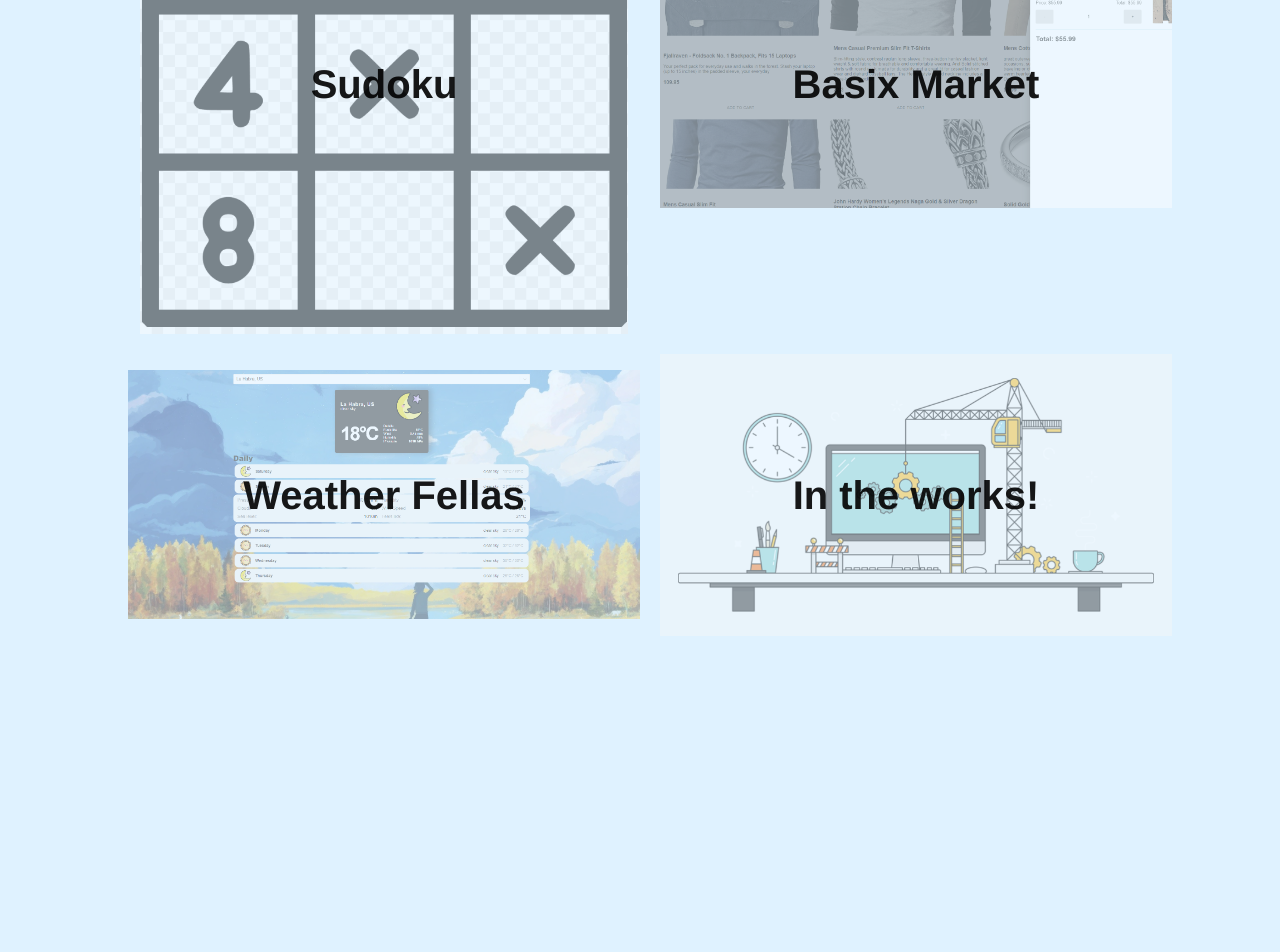
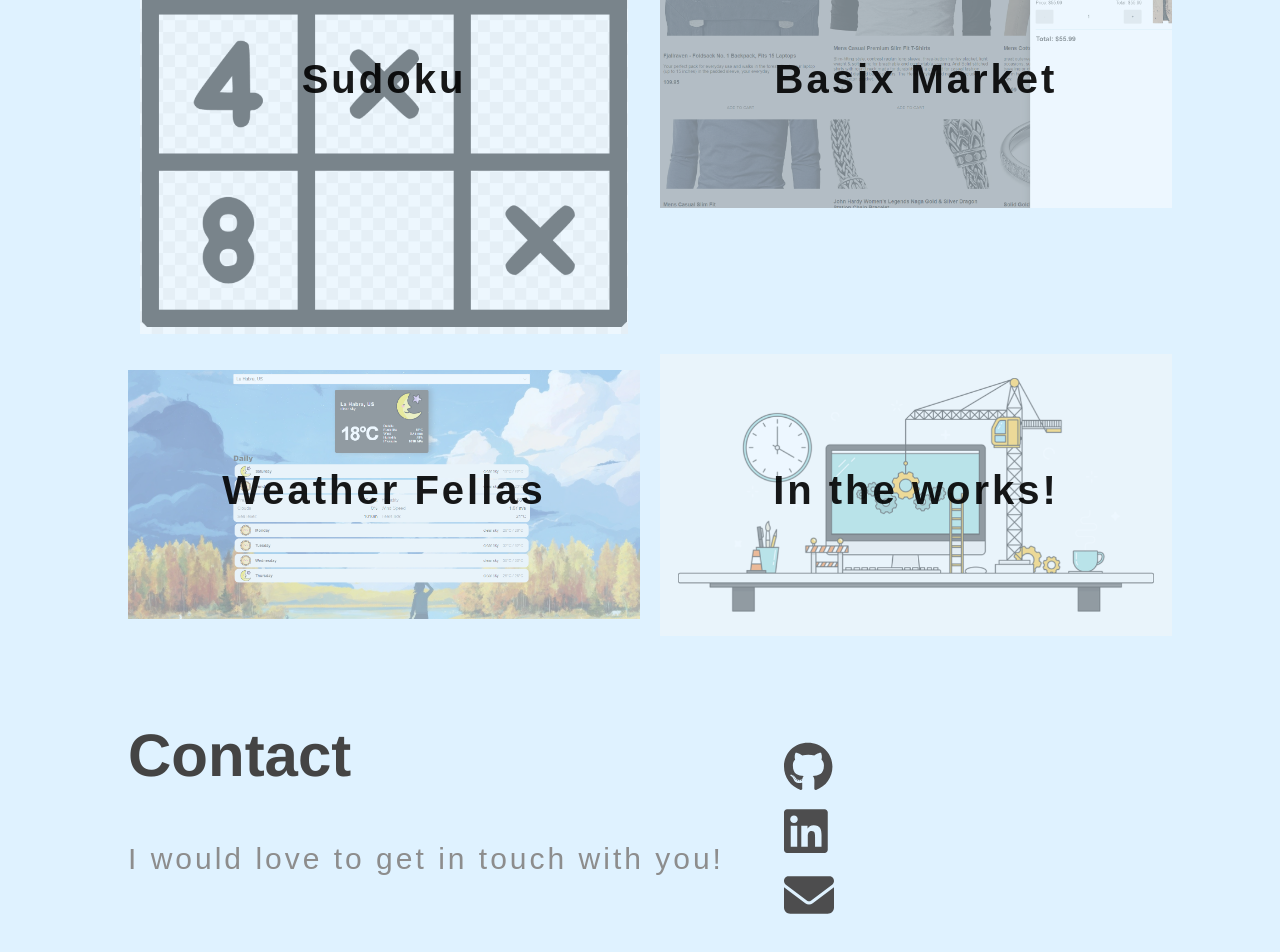
Before and after one commit to Ongiik/Website, a React (Create React App) app: page / in a window 1280 px wide. Shown: the part 1046-1998 px from the top of the page. Before the commit the page ends 1682 px from the top, so only its background shows below. Built offline with nearby package versions, Linux system fonts and the light colour scheme.

Commit message:
added contact page and anchor links

```diff
--- a/public/index.html
+++ b/public/index.html
@@ -24,20 +24,11 @@
       work correctly both with client-side routing and a non-root public URL.
       Learn how to configure a non-root public URL by running `npm run build`.
     -->
-    <title>React App</title>
+    <title>Benen Kim</title>
   </head>
   <body>
     <noscript>You need to enable JavaScript to run this app.</noscript>
     <div id="root"></div>
-    <!--
-      This HTML file is a template.
-      If you open it directly in the browser, you will see an empty page.
 
-      You can add webfonts, meta tags, or analytics to this file.
-      The build step will place the bundled scripts into the <body> tag.
-
-      To begin the development, run `npm start` or `yarn start`.
-      To create a production bundle, use `npm run build` or `yarn build`.
-    -->
   </body>
 </html>
--- a/src/App.js
+++ b/src/App.js
@@ -2,6 +2,7 @@
 import Home from './components/Home'
 import Header from './components/Header'
 import Projects from './components/Projects'
+import Contact from './components/Contact'
 
 function App() {
   return (
@@ -9,6 +10,7 @@
       <Header />
       <Home />
       <Projects />
+      <Contact />
     </>
   )
 }
--- a/src/components/Contact/index.js
+++ b/src/components/Contact/index.js
@@ -0,0 +1,49 @@
+import './index.scss'
+import { FontAwesomeIcon } from '@fortawesome/react-fontawesome'
+import { faGithub, faLinkedin } from '@fortawesome/free-brands-svg-icons'
+import { faEnvelope } from '@fortawesome/free-solid-svg-icons'
+
+const Contact = () => {
+   return (
+      <>
+      <div className="contact-page">
+         <h1>Contact</h1>
+         <p>I would love to get in touch with you!</p>
+         <ul>
+            <li>
+               <a
+                  target="_blank"
+                  rel="noreferrer"
+                  href="https://github.com/Ongiik"
+               >
+                  <FontAwesomeIcon icon={faGithub} color="#4d4d4e" />
+                  <h2>GitHub</h2>
+               </a>
+            </li>
+            <li>
+               <a
+                  target="_blank"
+                  rel="noreferrer"
+                  href="https://www.linkedin.com/in/benen-kim-59111b184/"
+               >
+                  <FontAwesomeIcon icon={faLinkedin} color="#4d4d4e" />
+                  <h2>LinkedIn</h2>
+               </a>
+            </li>
+            <li>
+               <a
+                  target="_blank"
+                  rel="noreferrer"
+                  href="mailto:benen.k18@gmail.com"
+               >
+                  <FontAwesomeIcon icon={faEnvelope} color="#4d4d4e" />
+                  <h2>E-Mail</h2>
+               </a>
+            </li>
+         </ul>
+      </div>
+      </>
+   )
+}
+
+export default Contact;
--- a/src/components/Contact/index.scss
+++ b/src/components/Contact/index.scss
@@ -0,0 +1,63 @@
+.contact-page {
+   position: absolute;
+   top: 215%;
+   left: 10%;
+
+   h1 {
+      font-weight: 800;
+      font-size: 60px;
+   }
+
+   p {
+      color: #8D8D8D;
+      margin-top: 24px;
+      font-weight: 400;
+      font-size: 30px;
+      font-family: sans-serif;
+      letter-spacing: 3px;
+      animation: fadeIn 1s 1.8s backwards;
+   }
+
+   ul {
+      position: relative;
+      top: -175px;
+      left: 110%;
+      width: 100px;
+      display: block;
+      padding: 0;
+      list-style: none;
+      margin: 0;
+
+      li {
+         a {
+            padding: 7px 0;
+            display: flex;
+            font-size: 50px;
+            line-height: 16px;
+            font-family: sans-serif;
+            z-index: 1;
+
+            &:hover svg {
+               color: lightblue;
+            }
+
+            h2 {
+               width: 200px;
+               height: 20px;
+               position: absolute;
+               left: -10px;
+               opacity: 0%;
+               transition: all 0.5s;
+               z-index: 0;
+            }
+
+            h2:hover {
+               color: #000;
+               opacity: 100%;
+               transition: all 0.7s;
+               left: 60px;
+            }
+         }
+      }
+   }
+}
--- a/src/components/Header/index.js
+++ b/src/components/Header/index.js
@@ -1,12 +1,13 @@
 import './index.scss';
-import { Link } from 'react-router-dom';
+import Resume from '../../assets/Resume_KimBenen.pdf'
+
 const Header = () => {
 
    return (
       <>
       <navbar className='nav-bar'>
-         <a className='nav-buttons' id="name">Benen</a>
-         <a className='nav-buttons' to="/contact">contact</a>
+         <a className='nav-buttons' href="/" id="name">Benen</a>
+         <a className='nav-buttons' href={Resume}>resume</a>
       </navbar>
       </>
    )
--- a/src/components/Header/index.scss
+++ b/src/components/Header/index.scss
@@ -12,8 +12,8 @@
    color: #000;
    font-weight: 400;
    font-size: 32px;
-   padding: 0 10%;
-
+   margin: 0 10%;
+   text-decoration: none;
 }
 
 #name {
--- a/src/components/Home/index.js
+++ b/src/components/Home/index.js
@@ -1,5 +1,6 @@
 import { Link } from 'react-router-dom';
 import './index.scss';
+import cutegif from '../../assets/images/cutegif.gif'
 const Home = () => {
 
    return (
@@ -9,9 +10,11 @@
             <h1>Hi, I'm<br />Benen Kim</h1>
             <h2>Computer Science Student @ CPP</h2>
             <p>Aiming to grow my skills in Full-Stack Development and have a greater understanding in the world of technology.</p>
-            <Link to="/contact" className='flat-button'>CONTACT ME</Link>
+            <a href='#contact' className='flat-button'>CONTACT ME</a>
          </div>
+         <img src={cutegif} alt="placeholderimg" />
       </div>
+      <a id="contact" name="contact"></a>
       </>
    );
 }
--- a/src/components/Home/index.scss
+++ b/src/components/Home/index.scss
@@ -17,6 +17,11 @@
       font-weight: 400;
    }
 
+   img {
+      position: absolute;
+      left: 60%;
+      top: 25%;
+   }
 }
 
 p {
@@ -53,4 +58,10 @@
       background: lightblue;
       color: #333;
    }
+
 }
+
+#contact {
+   position: absolute;
+   top: 215%;
+}
--- a/src/components/Projects/index.js
+++ b/src/components/Projects/index.js
@@ -9,20 +9,28 @@
       <h1 className="proj-head">Projects</h1>
       <div className="grid-container">
          <div className="card">
-            <img src={sudoku} alt="Sudoku" />
-            <a>Sudoku</a>
+            <a href="https://ongiik.github.io/SudokuApplication/" target="_blank">
+               <h2>Sudoku</h2>
+               <img src={sudoku} alt="Sudoku" />
+            </a>
          </div>
          <div className="card">
+         <a href="https://ongiik.github.io/BoogsMarket/" target="_blank">
+            <h2>Basix Market</h2>
             <img src={BoogsMarket} alt="Basix Market" />
-            <a>Basix Market</a>
+         </a>
          </div>
          <div className="card">
-            <img src={WeatherFellas} alt="Weather Fellas" />
-            <a>Weather Fellas</a>
+         <a href="https://ongiik.github.io/WeatherApplication/" target="_blank">
+            <h2>Weather Fellas</h2>
+            <img src={WeatherFellas} alt="Weather Fellas" href="https:/ongiik.github.io/WeatherApplication/" />
+         </a>
          </div>
          <div className="card">
+         <a>
+            <h2>In the works!</h2>
             <img src={InProgress} alt="In the works!" />
-            <a>In the works!</a>
+         </a>
          </div>
       </div>
    </>
--- a/src/components/Projects/index.scss
+++ b/src/components/Projects/index.scss
@@ -11,6 +11,11 @@
    grid-row-gap: 20px;
 
    .card {
+      display: flex;
+      justify-content: center;
+      align-items: center;
+
+      a {
          display: flex;
          justify-content: center;
          align-items: center;
@@ -32,7 +37,7 @@
             transition: all 0.7s;
          }
 
-      a {
+         h2 {
             color: black;
             font-weight: 600;
             font-size: 40px;
@@ -40,7 +45,7 @@
             z-index: 2;
             opacity: 90%;
          }
-
+      }
    }
 }
 
--- a/src/index.css
+++ b/src/index.css
@@ -1,5 +1,6 @@
 html {
   font-size: 62.5%;
+  scroll-behavior: smooth;
 }
 
 body {
```
Also changed, not shown: src/assets/images/cutegif.gif (added), 1 other file (tests, documents, lock files or other folders). Lines whose indentation alone changed are shown as unchanged.
